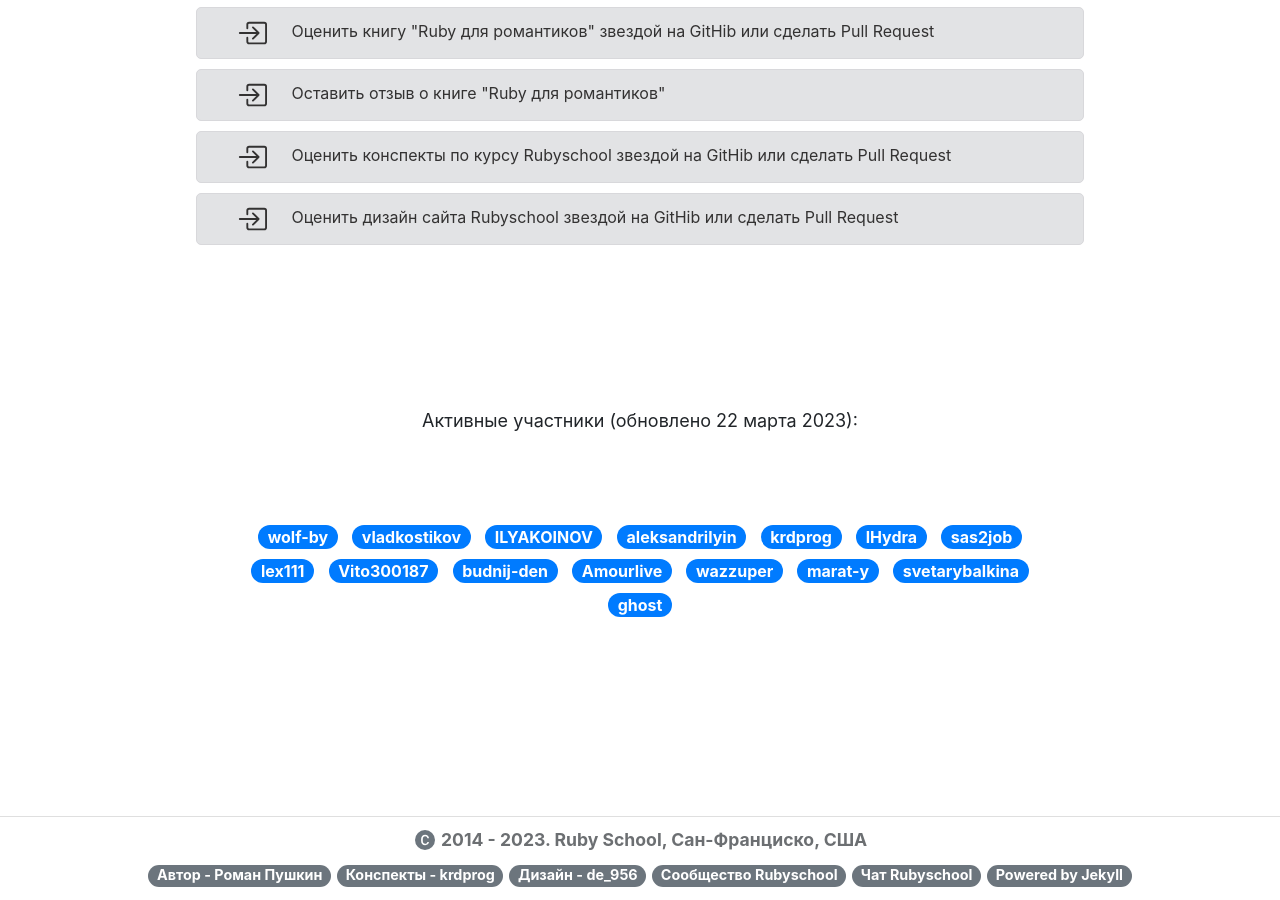
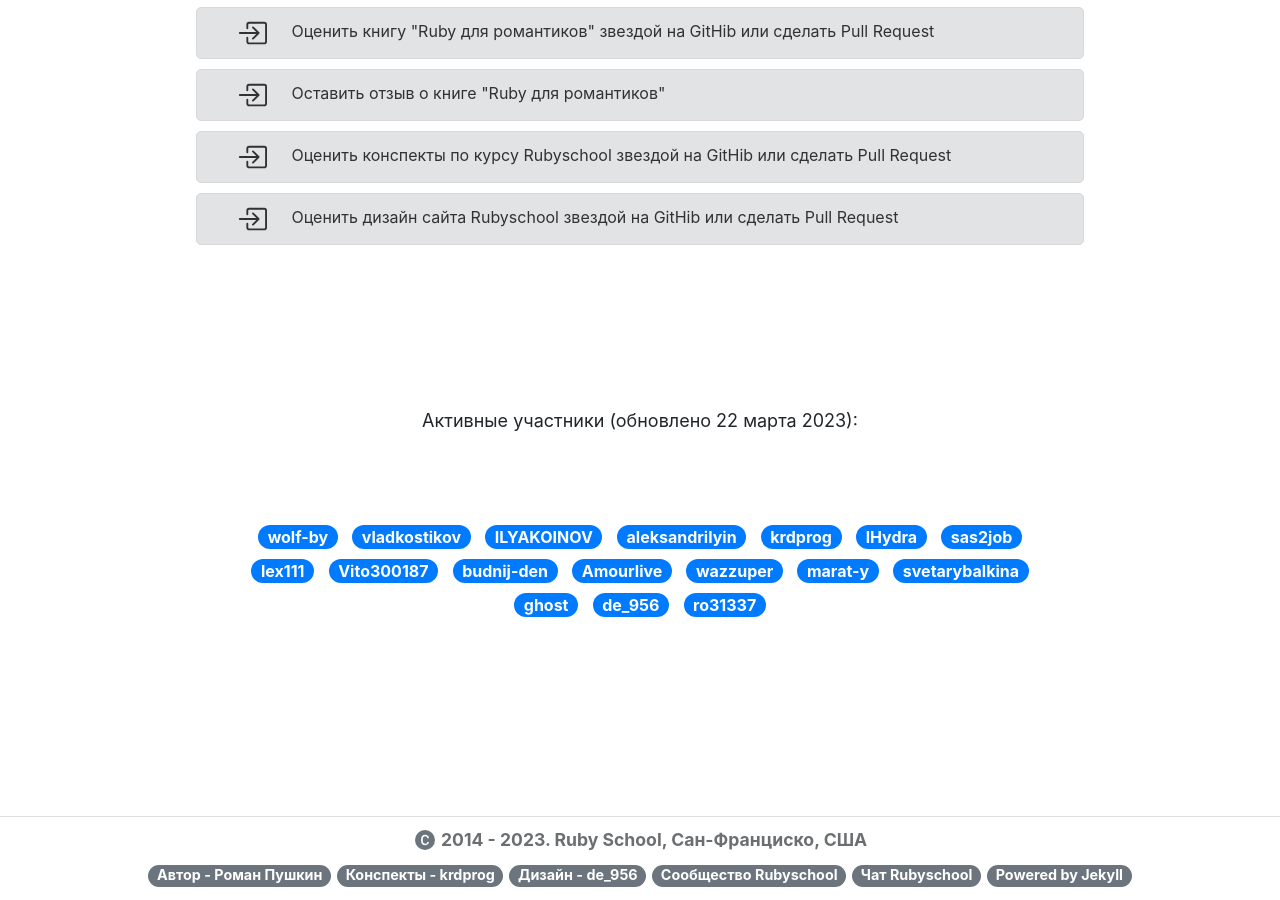
Before and after one commit to de956/de956.github.io, a Jekyll site: the page built from _pages/contributions.html, in a window 1280 px wide and 900 px high, scrolled down 593 px. Built offline with Jekyll 4.4.1, drawn with Linux system fonts in a browser that asks for light colours.

Commit message:
add contributors

```diff
--- a/_pages/contributions.html
+++ b/_pages/contributions.html
@@ -120,6 +120,14 @@
           class="badge badge-pill badge-primary">
           ghost
         </a>
+        <a href="https://github.com/de956" target="_blank"
+          class="badge badge-pill badge-primary">
+          de_956
+        </a>
+        <a href="https://github.com/ro31337/rubyschool" target="_blank"
+          class="badge badge-pill badge-primary">
+          ro31337
+        </a>
       </p>
     </li>
   </ul>
```
